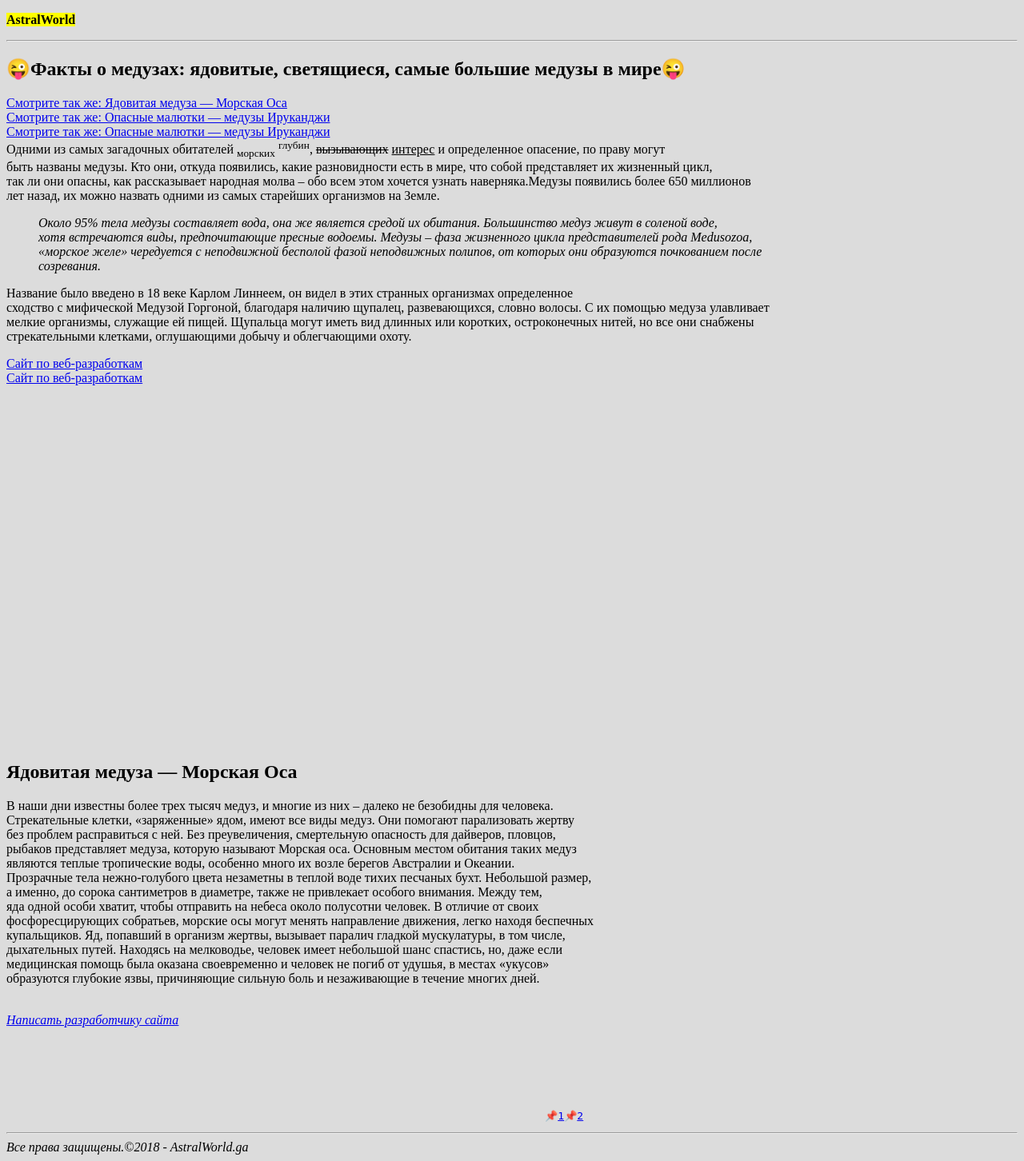
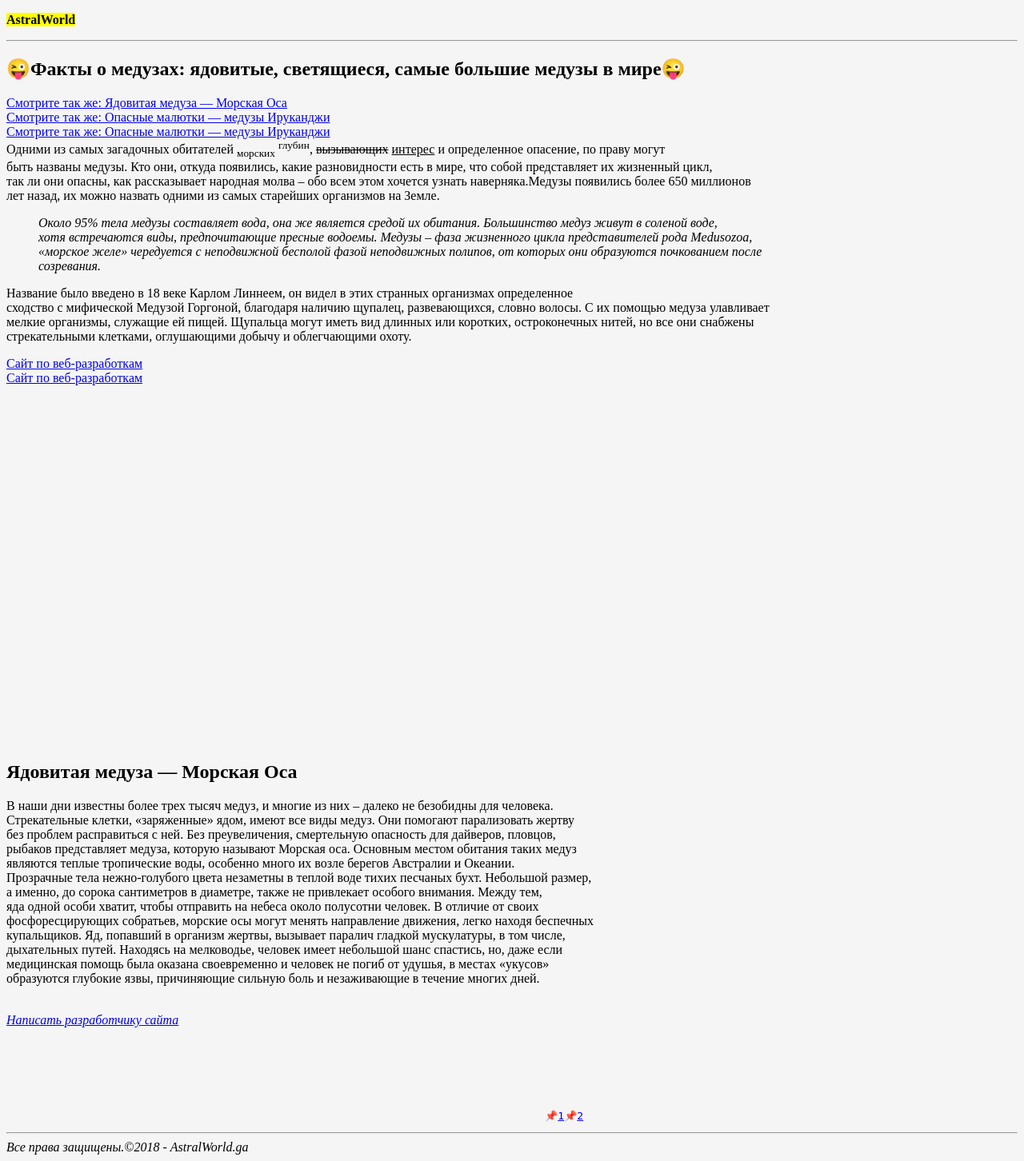
Before and after one commit to BADSanta5/BADSanta5.github.io, a PHP site: page / in a window 1280 px wide. Shown: the whole page at 80% size. Run offline with PHP 8.4, Linux system fonts and the light colour scheme.

Commit message:
Update style.css

```diff
--- a/style.css
+++ b/style.css
@@ -1 +1 @@
-body {background: #DCDCDC}
+body {background: #F5F5F5}
```
